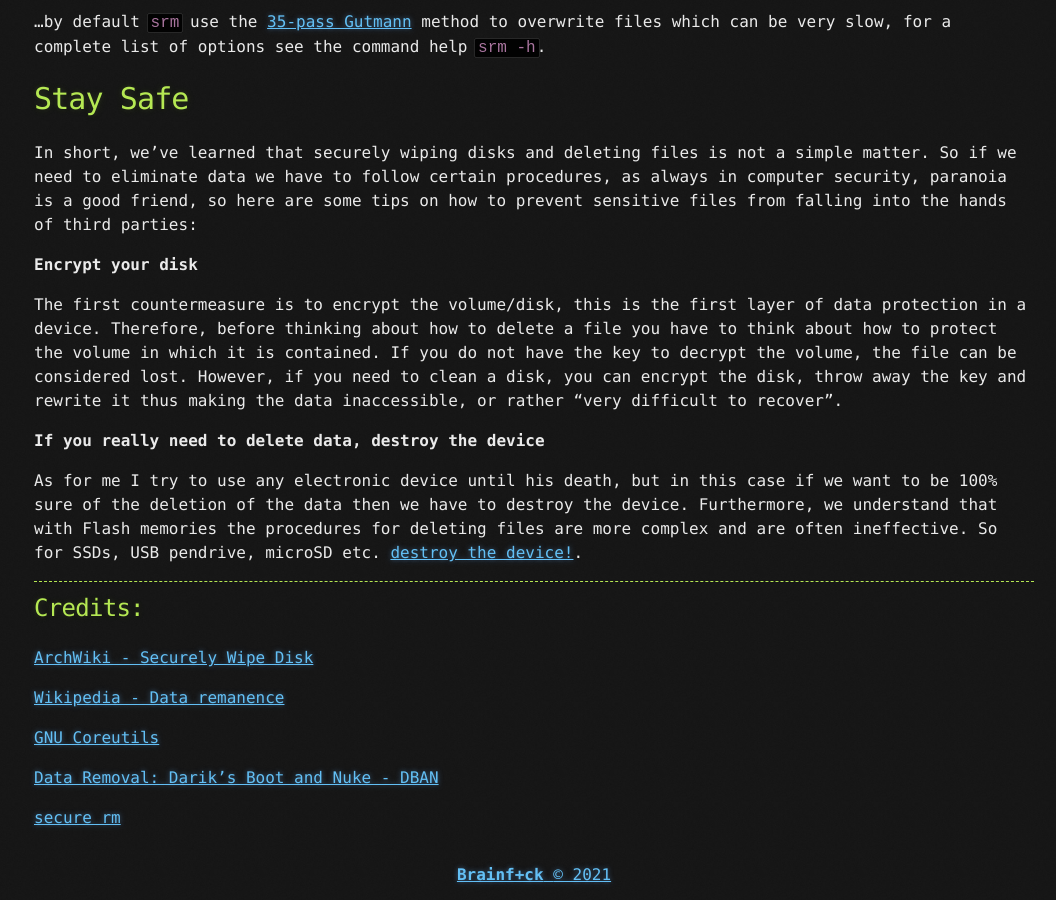
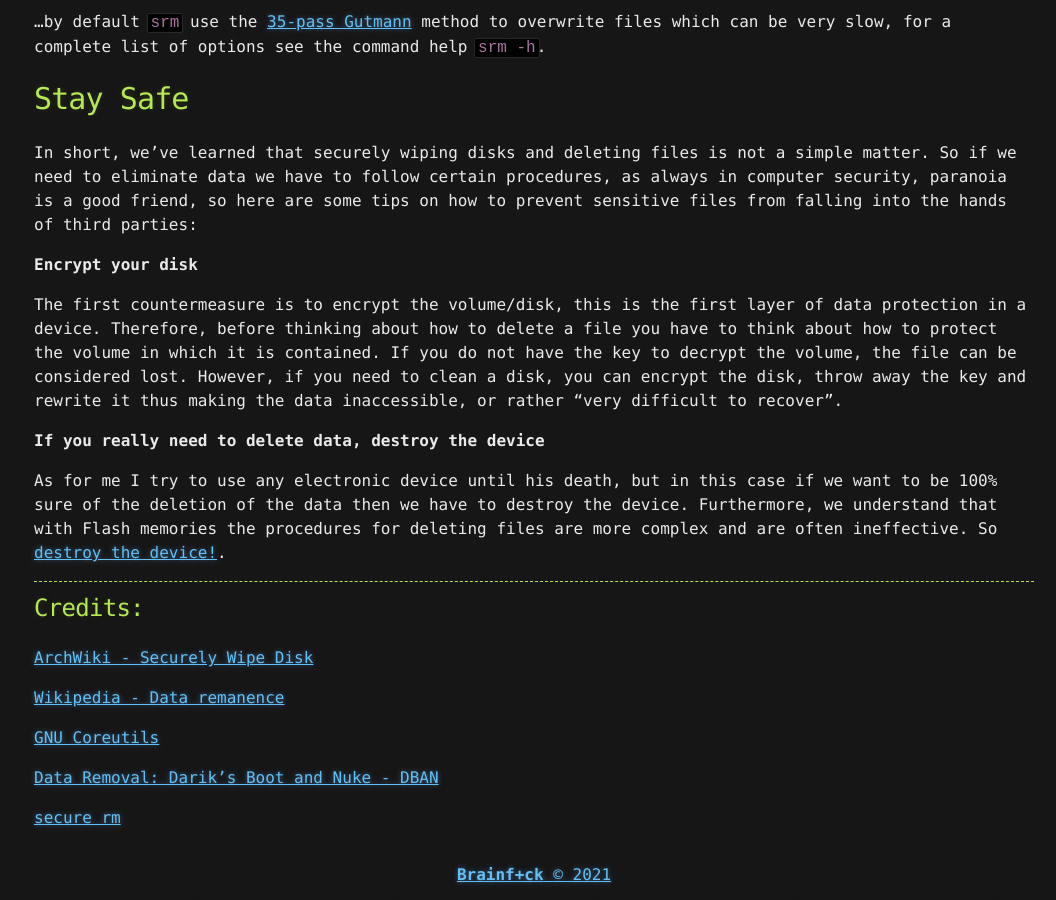
Before and after one commit to brainfucksec/brainfucksec.github.io, a Jekyll site: the page built from _posts/2021-10-16-securely-wipe-disks-and-delete-files.md, in a window 1280 px wide and 900 px high, scrolled down 9298 px. Shown: the whole window, without its empty margins (106-1162 px from the left). Built offline with Jekyll 4.4.1, drawn with Linux system fonts in a browser that asks for light colours.

Commit message:
Changes on post 'securely-wipe-disks-and-delete-files'

```diff
--- a/_posts/2021-10-16-securely-wipe-disks-and-delete-files.md
+++ b/_posts/2021-10-16-securely-wipe-disks-and-delete-files.md
@@ -290,7 +290,7 @@ However, if you need to clean a disk, you can encrypt the disk, throw away the k
 
 As for me I try to use any electronic device until his death, but in this case if we want to be 100% sure of the deletion of the data then we have to destroy the device.
 Furthermore, we understand that with Flash memories the procedures for deleting files are more complex and are often ineffective.
-So for SSDs, USB pendrive, microSD etc. [destroy the device!](https://piped.kavin.rocks/watch?v=sAxbn6DgNjU).
+So [destroy the device!](https://piped.kavin.rocks/watch?v=sAxbn6DgNjU).
 
 ---
 
```
